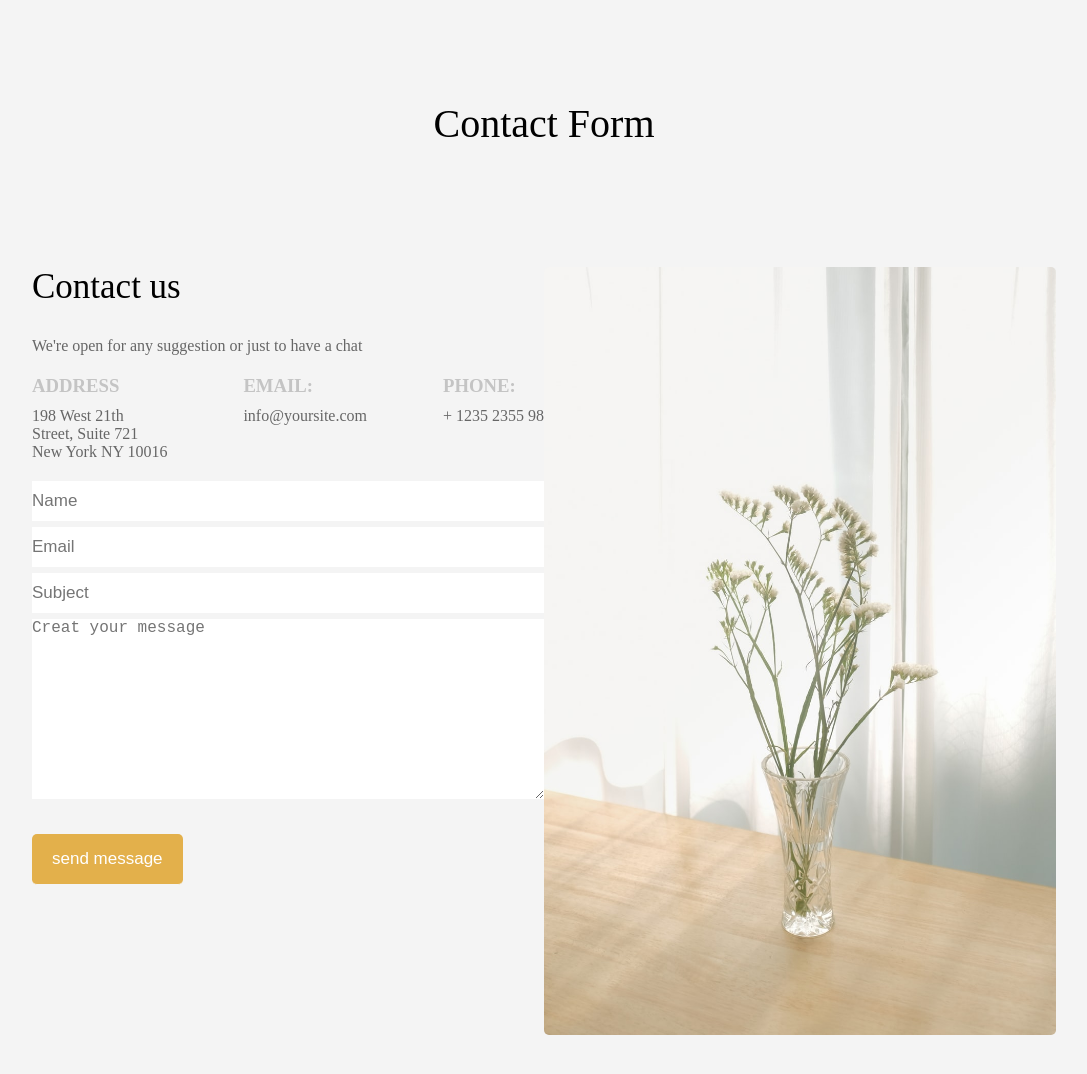
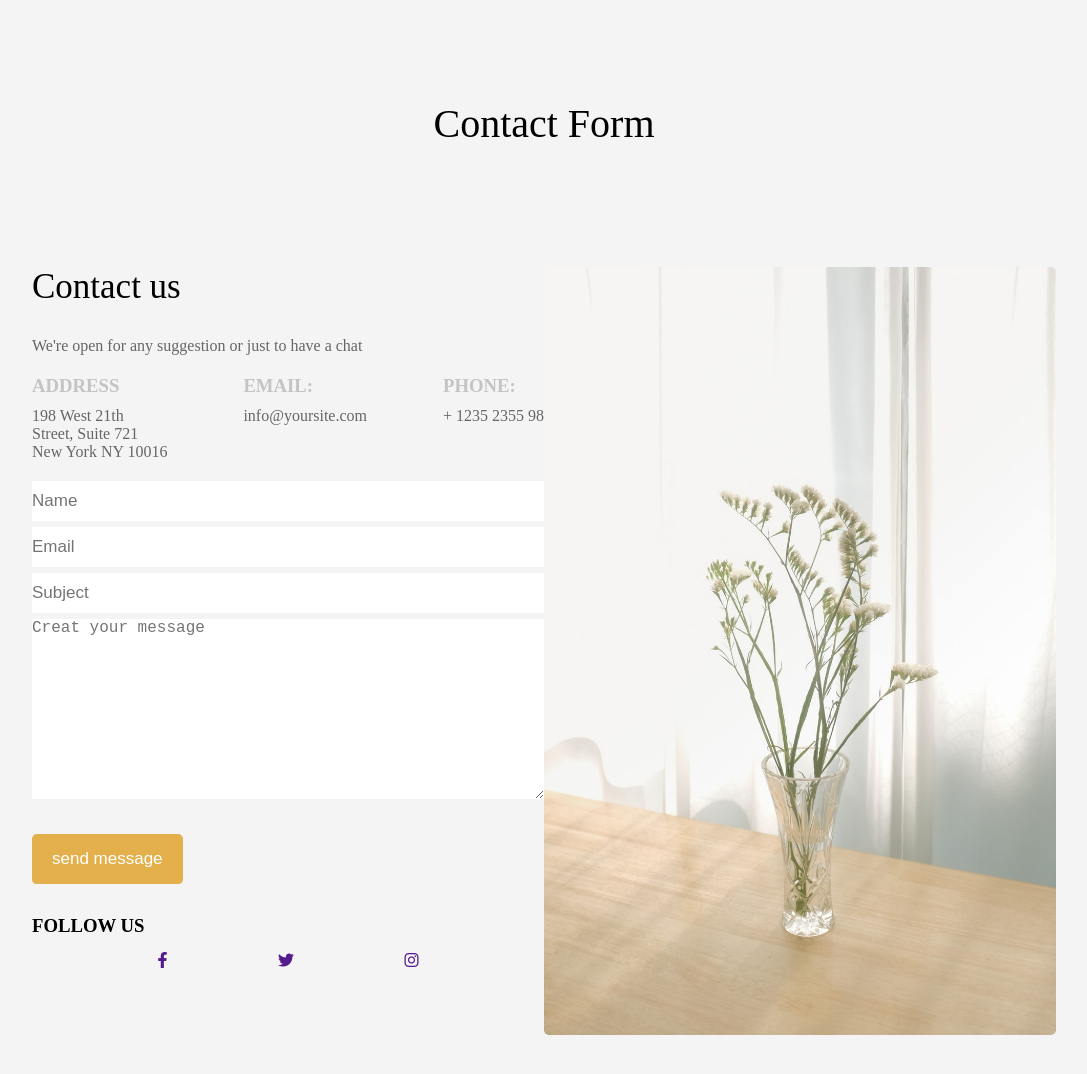
Before and after one commit to mehnaz780/strict, a plain HTML site: page index.html in a window 1280 px wide. Shown: the whole page, without its empty margins (96-1183 px from the left). Drawn offline with Linux system fonts and the light colour scheme.

Commit message:
Add files via upload

```diff
--- a/css/style.css
+++ b/css/style.css
@@ -81,3 +81,15 @@ form input[type=submit]{
     border-radius: 5px;
     margin: 30px 0;
 }
+.follow{
+
+}
+.icon{
+
+display: flex;margin: 15px;justify-content: space-evenly;}
+.icon ul{
+
+}
+.icon ul a{
+
+}
--- a/index.html
+++ b/index.html
@@ -5,6 +5,7 @@
 <meta http-equiv="X-UA-compatible" content="IE-edge">
 <meta name="viewport"content="width=device-width,initial -scale=1.0">
 <title>position</title>
+<link rel="stylesheet" href="css/all.min.css">
 <link rel="stylesheet" href="css/style.css">
 </head>
 
@@ -55,6 +56,27 @@
    <div class="submit">
      <input type="submit" value="send message">
    </div>
+
+
+     <div class="follow">
+     <h3> FOLLOW US</h3>
+     </div>
+     <div class="icon">
+       <ul>
+           <a href=""> <i class="fa-brands fa-facebook-f"></i></a>
+       </ul>
+       <ul>
+        <a href=""> <i class="fa-brands fa-twitter"></i></a>
+       </ul>
+
+       <ul>
+        <a href=""> <i class="fa-brands fa-instagram"></i></a>
+       </ul>
+     </div>
+
+
+
+
   </div>
 </Form>
 
@@ -64,5 +86,9 @@
 </div>
 </div>
 </div>
+
+
+
+
 </body>
 </html>
```
